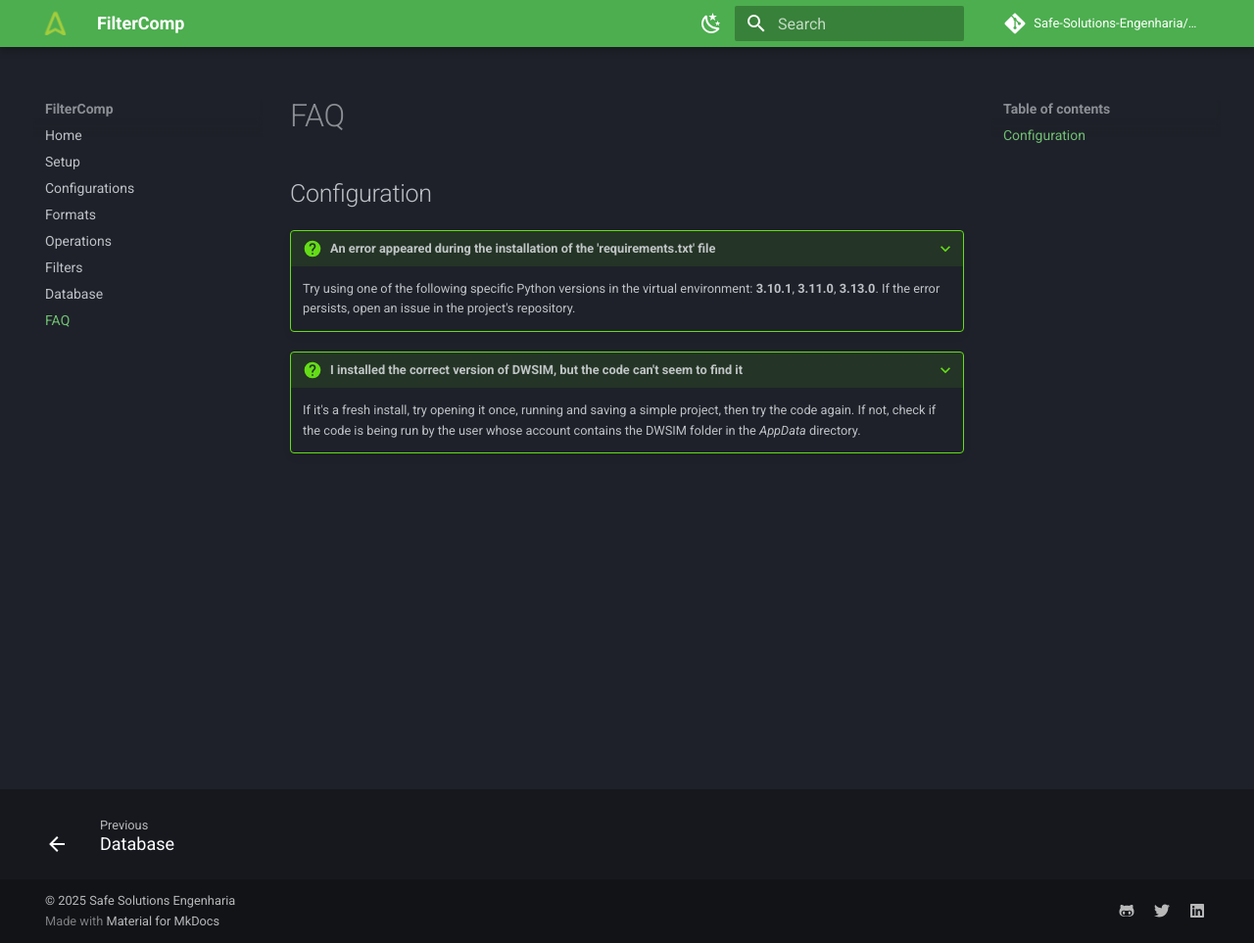
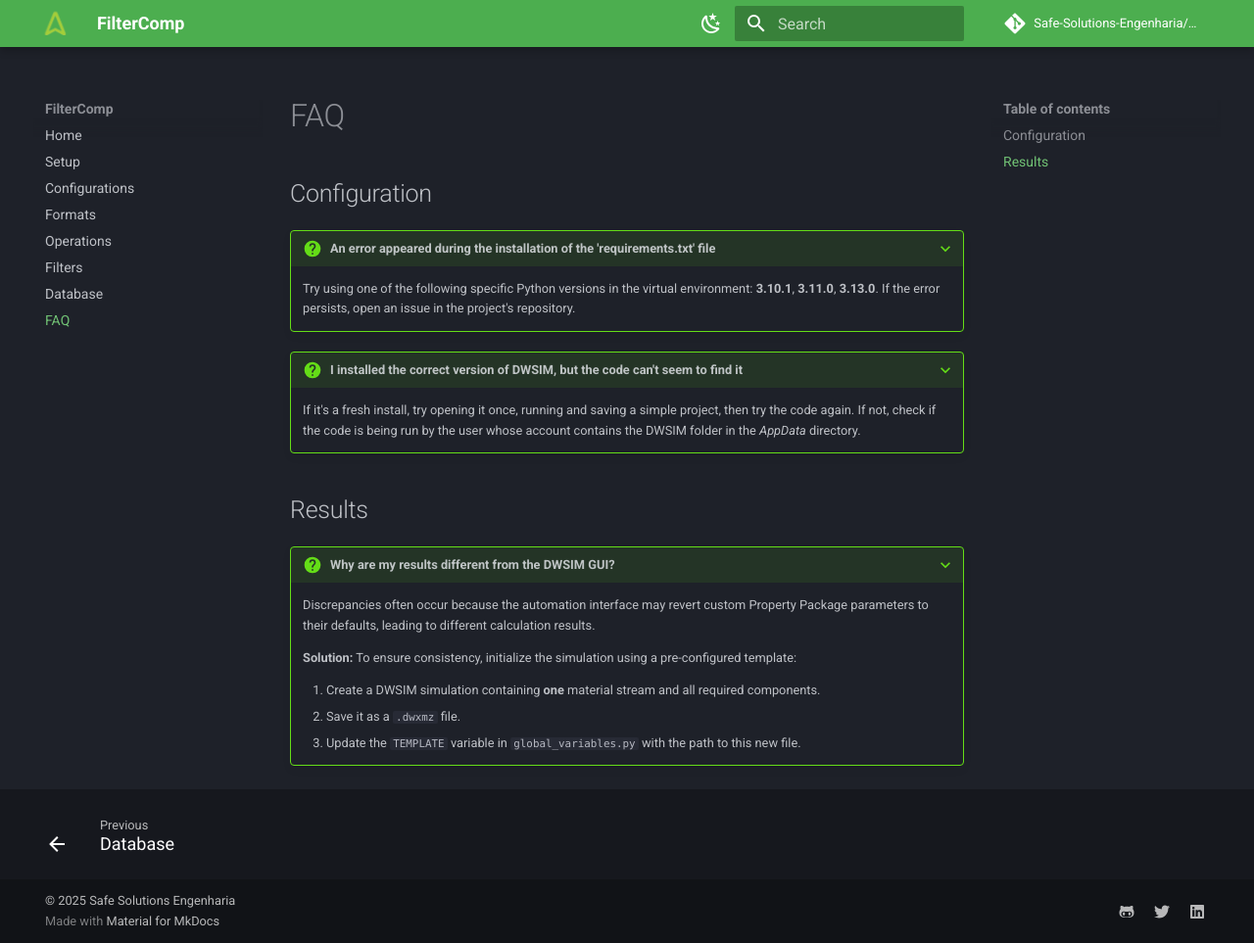
Before and after one commit to Safe-Solutions-Engenharia/filtercomp, an MkDocs documentation site: the page built from doc/docs/error_handle.md, in a window 1280 px wide and 963 px high. Shown: the whole window at 98% size. Built offline with MkDocs 1.6.1 and Material for MkDocs 9.7.7, drawn with Linux system fonts in a browser that asks for light colours; some web fonts are replaced; comment, search, counter and statistics services are not loaded.

```diff
--- a/doc/docs/error_handle.md
+++ b/doc/docs/error_handle.md
@@ -9,3 +9,15 @@
 ???+ question "I installed the correct version of DWSIM, but the code can't seem to find it"
     If it's a fresh install, try opening it once, running and saving a simple project, then try the code again.
     If not, check if the code is being run by the user whose account contains the DWSIM folder in the _AppData_ directory.
+
+## Results
+
+???+ question "Why are my results different from the DWSIM GUI?"
+    Discrepancies often occur because the automation interface may revert custom Property Package parameters to their defaults, leading to different calculation results.
+
+    **Solution:**
+    To ensure consistency, initialize the simulation using a pre-configured template:
+
+    1. Create a DWSIM simulation containing **one** material stream and all required components.
+    2. Save it as a `.dwxmz` file.
+    3. Update the `TEMPLATE` variable in `global_variables.py` with the path to this new file.
```
Also changed, not shown: doc/docs/configuration.md (+6 -0 lines).
